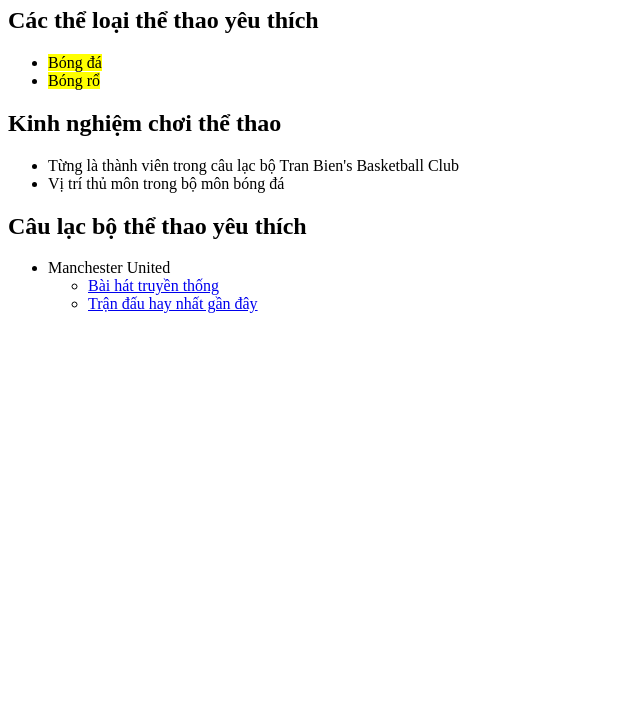
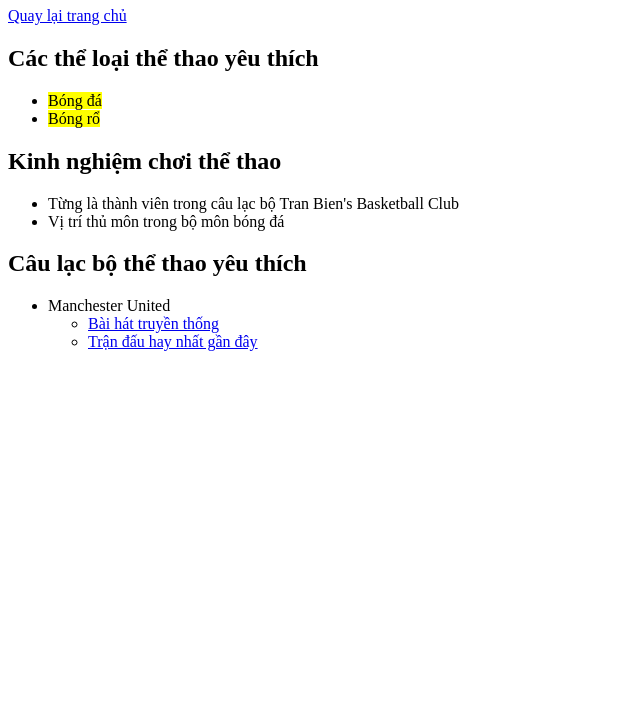
Before and after one commit to tofumapu/tofumapu.github.io, a plain HTML site: page LAB01-ResumeInformation/thethao.html in a window 1280 px wide. Shown: the part 73-800 px from the top of the page, without its empty margins (0-640 px from the left). Drawn offline with Linux system fonts and the light colour scheme.

Commit message:
next commit

```diff
--- a/LAB01-ResumeInformation/thethao.html
+++ b/LAB01-ResumeInformation/thethao.html
@@ -1,5 +1,6 @@
 <!DOCTYPE html>
 <html lang="vi" translate="no">
+
 <head>
     <meta charset="UTF-8">
     <meta name="viewport" content="width=device-width, initial-scale=1.0">
@@ -9,12 +10,13 @@
     <meta name="author" content="Tofu">
     <title>Thể thao</title>
 </head>
+
 <body>
     <header>
         <h1>Thể thao</h1>
     </header>
     <nav>
-
+        <a href="index.html">Quay lại trang chủ</a>
     </nav>
     <section>
         <h2>Các thể loại thể thao yêu thích</h2>
@@ -41,4 +43,5 @@
         </ul>
     </section>
 </body>
+
 </html>
```
Lines whose indentation alone changed are shown as unchanged.
